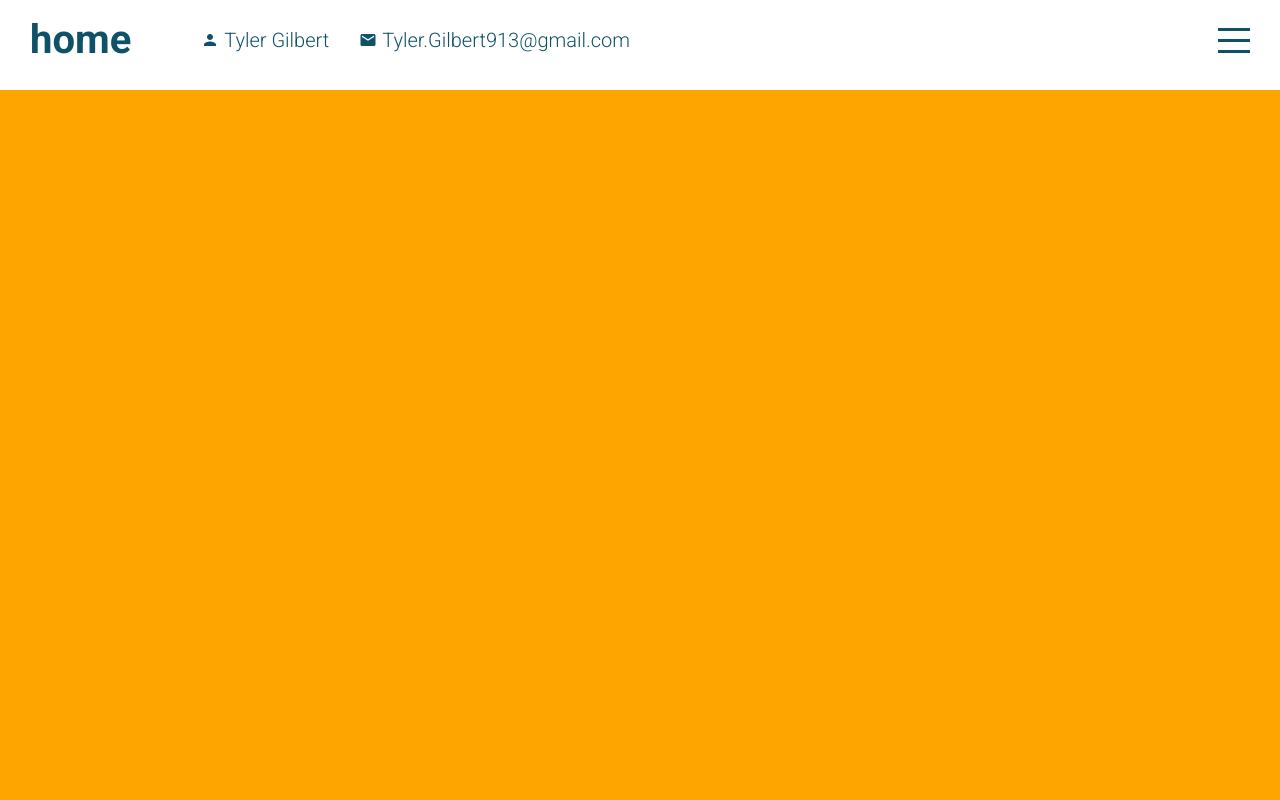
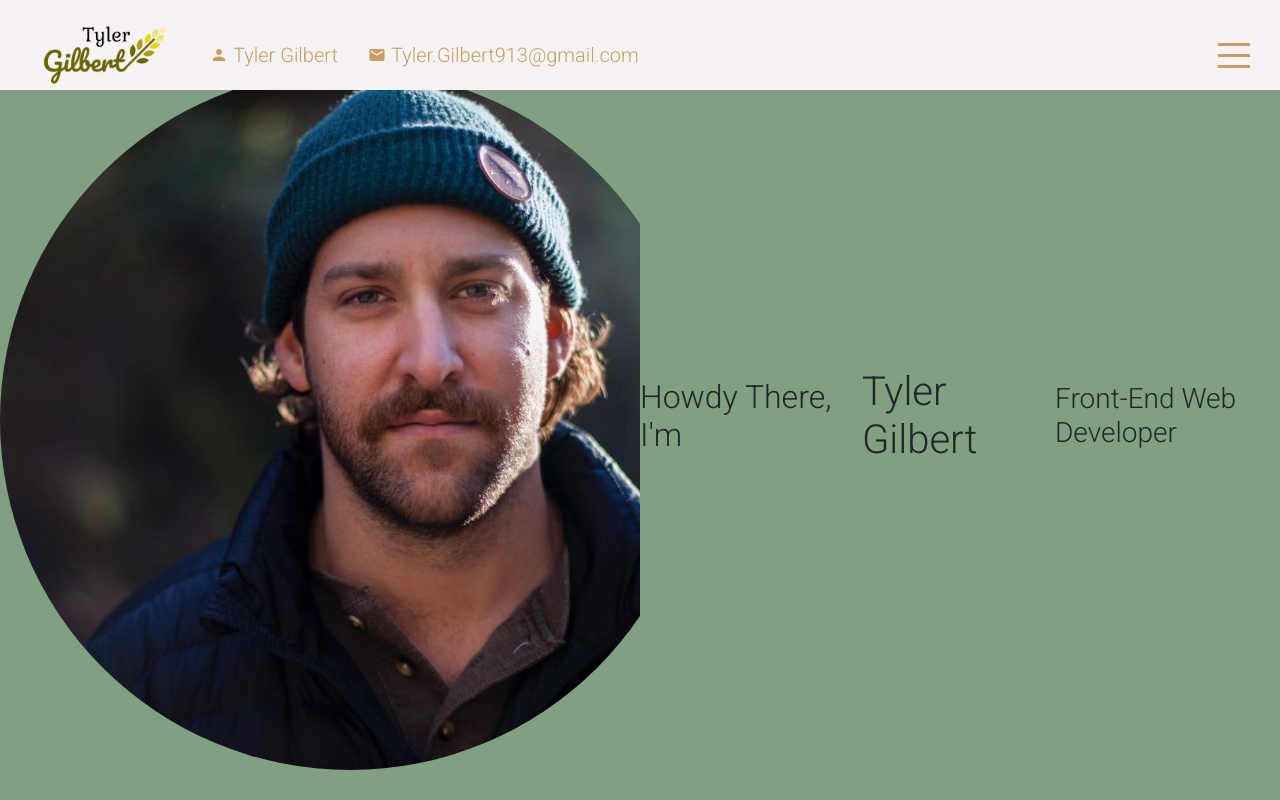
Before and after one commit to Tylergilbert913/React-Portfolio, a React (Create React App) app: page / in a window 1280 px wide. Built offline with nearby package versions, Linux system fonts and the light colour scheme.

Commit message:
created a logo for my home button and im creating the intro section of my portfolio page

```diff
--- a/src/components/intro/Intro.jsx
+++ b/src/components/intro/Intro.jsx
@@ -1,7 +1,26 @@
 import "./intro.scss";
+import Image from "../../images/profile.jpg";
 
 function Intro() {
-  return <div className="intro" id="intro"></div>;
+  return (
+    <div className="intro" id="intro">
+      <div className="left">
+        <div className="imgContainer">
+          <img src={Image} alt="profile" />
+        </div>
+      </div>
+      <div className="right">
+        <div className="wrapper">
+          <h2>Howdy There, I'm</h2>
+          <h1>Tyler Gilbert</h1>
+          <h3>Front-End Web Developer<span></span></h3>
+        </div>
+        <a href="#portfolio">
+            <img src="" alt="" />
+        </a>
+      </div>
+    </div>
+  );
 }
 
 export default Intro;
--- a/src/components/intro/intro.scss
+++ b/src/components/intro/intro.scss
@@ -1,3 +1,41 @@
 .intro {
-    background-color: orange;
+  background-color: rgb(129, 160, 129);
+  // this makes sure the items within the container are horizontal
+  display: flex;
+
+  .left {
+    flex: 0.5;
+    overflow: hidden;
+
+    .imgContainer {
+      width: 700px;
+      height: 700px;
+      border-radius: 70%;
+      display: flex;
+      align-items: flex-end;
+      justify-content: center;
+      float: left;
+
+      img {
+        width: 100%;
+      }
+    }
+  }
+
+  .right {
+    flex: 0.5;
+    overflow: hidden;
+
+    .wrapper {
+      width: 700px;
+      height: 700px;
+      border-radius: 70%;
+      display: flex;
+      align-items: center;
+
+      p {
+        font-size: 26px;
+      }
+    }
+  }
 }
--- a/src/components/menu/Menu.jsx
+++ b/src/components/menu/Menu.jsx
@@ -4,19 +4,19 @@ function Menu({ menuOpen, setMenuOpen }) {
   return (
     <div className={"menu " + (menuOpen && "active")} >
       <ul>
-      <li>
+      <li onClick={() => setMenuOpen(false)}>
           <a href="#intro">Home</a>
+        </li >
+        <li onClick={() => setMenuOpen(false)}>
+          <a href="#portfolio">Portfolio</a>
+        </li >
+        <li onClick={() => setMenuOpen(false)}>
+          <a href="#works">Work</a>
         </li>
-        <li>
-          <a href="#portfolio">Portfolio</a>
+        <li onClick={() => setMenuOpen(false)}>
+          <a href="#testimonials">Testimonials</a>
         </li>
-        <li>
-          <a href="#works">My Work</a>
-        </li>
-        <li>
-          <a href="#testimonials">My Testimonials</a>
-        </li>
-        <li>
+        <li onClick={() => setMenuOpen(false)}>
           <a href="#contact">Contact</a>
         </li>
       </ul>
--- a/src/components/menu/menu.scss
+++ b/src/components/menu/menu.scss
@@ -18,20 +18,26 @@
     right: 0;
   }
 
-  ul{
+  ul {
     margin: 0;
     padding: 0;
     list-style: none;
-      font-size: 30px;
+    font-size: 32px;
     font-weight: 300;
-      color: white;
+    color: rgb(247, 243, 243);
+    width: 60%;
 
     li {
-          a{
+      margin-bottom: 20px;
+      a {
         font-size: inherit;
         color: inherit;
         text-decoration: none;
       }
+
+      &:hover {
+        font-weight: 600;
       }
     }
   }
+}
--- a/src/components/topbar/Topbar.scss
+++ b/src/components/topbar/Topbar.scss
@@ -1,7 +1,7 @@
 @import "../../global.scss";
 
 .topbar {
-  background-color: white;
+  background-color: rgb(247, 243, 243);
   color: $mainColor;
   width: 100%;
   height: 90px;
@@ -9,7 +9,11 @@
   top: 0;
   z-index: 3;
   transition: all 2s ease;
+  overflow: hidden;
+
+
   .wrapper {
+      margin-top: -30px;
     padding: 10px 30px;
     display: flex;
     align-items: center;
@@ -21,11 +25,12 @@
       justify-content: space-between;
 
       .logo {
-        font-size: 40px;
-        font-weight: 700;
-        text-decoration: none;
-        color: inherit;
-        margin-right: 40px;
+    height: 150px;
+    width: 150px;
+    align-items: center;
+    overflow: hidden;
+    display: flex;
+
       }
 
       .itemContainer {
--- a/src/components/topbar/topbar.jsx
+++ b/src/components/topbar/topbar.jsx
@@ -1,5 +1,6 @@
 import "./topbar.scss";
 import { Person, Mail } from "@material-ui/icons";
+import Logo from "../../images/newlogo.png";
 
 function Topbar({ menuOpen, setMenuOpen }) {
     console.log(menuOpen);
@@ -9,7 +10,7 @@ function Topbar({ menuOpen, setMenuOpen }) {
       <div className="wrapper">
         <div className="left">
           <a href="#intro" className="logo">
-            home
+            <img src={Logo} alt="logo" />
           </a>
           <div className="itemContainer">
             <Person className="icon" />
--- a/src/global.scss
+++ b/src/global.scss
@@ -1 +1 @@
-$mainColor: rgb(15, 82, 104);
+$mainColor: rgb(201, 157, 100);
```
Also changed, not shown: src/components/portfolio/Portfolio.jsx (+15 -0 lines), src/images/newlogo.png (added). Lines whose indentation alone changed are shown as unchanged.
